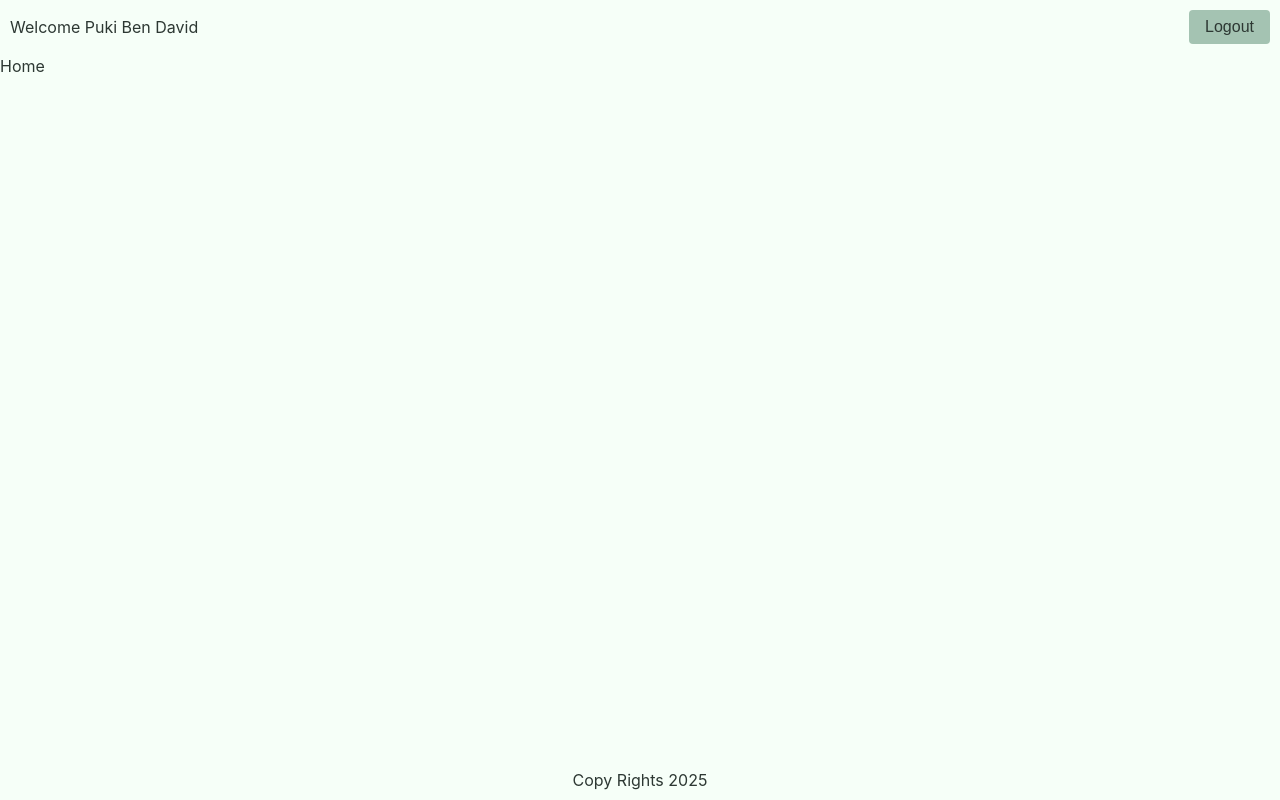
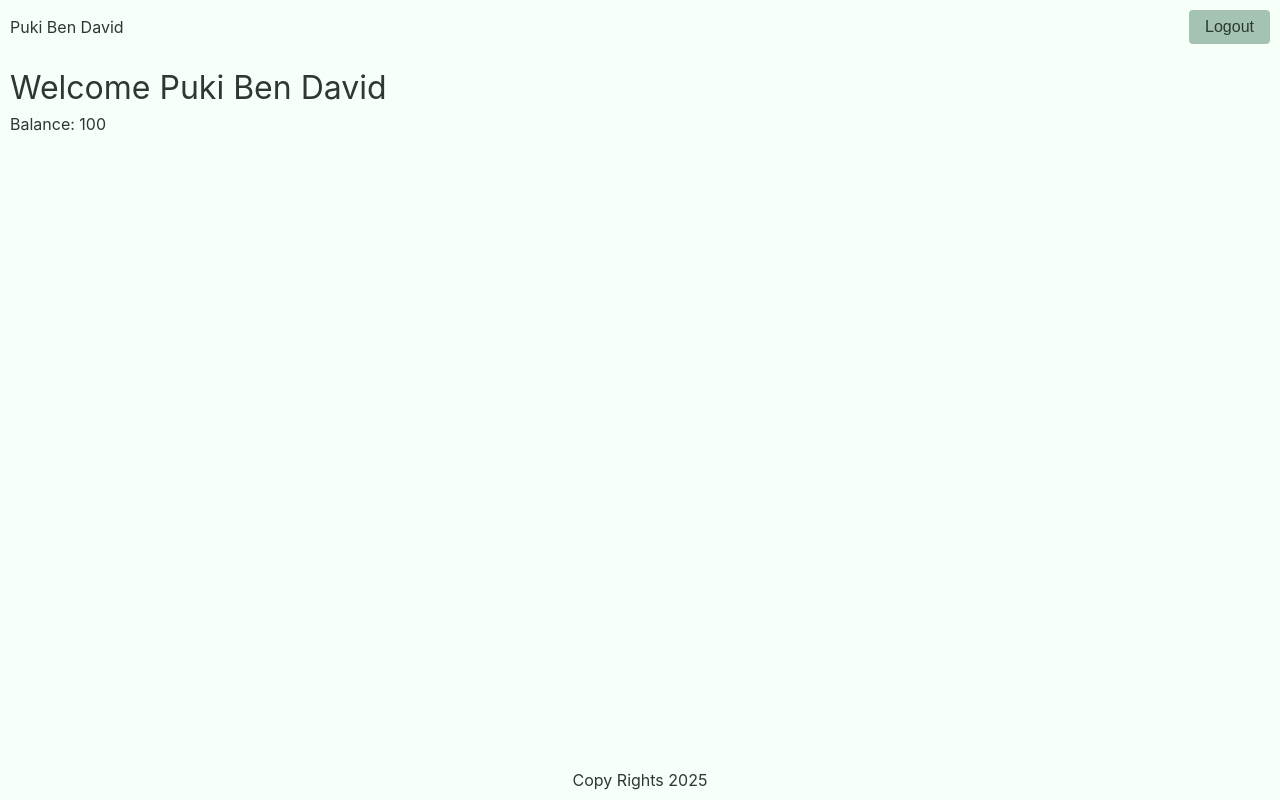
Before and after one commit to irisor/mr-bitcoin, a Vue app: page / in a window 1280 px wide. Built offline with nearby package versions, Linux system fonts and the light colour scheme; the HTML template or start-up script is replaced by a standard one.

Commit message:
Home Page

```diff
--- a/src/assets/base.css
+++ b/src/assets/base.css
@@ -40,6 +40,10 @@
   display: grid;
   grid-template-rows: auto 1fr auto;
   min-height: 100vh;
+
+  > main {
+    padding: 10px;
+  }
 }
 
 /* Base styles */
--- a/src/components/AppHeader.vue
+++ b/src/components/AppHeader.vue
@@ -1,6 +1,6 @@
 <template>
     <header>
-        <p>Welcome {{ user.name }}</p>
+        <p>{{ user.name }}</p>
         <button class="btn btn-secondary" @click="logout">Logout</button>
     </header>
 </template>
@@ -34,19 +34,4 @@ header {
     padding: 10px;
 }
 
-/* h1 {
-    margin: 0;
-} */
-
-/* button {
-    padding: 5px 10px;
-    border: none;
-    background-color: #007bff;
-    color: white;
-    cursor: pointer;
-}
-
-button:hover {
-    background-color: #0056b3;
-} */
 </style>
--- a/src/pages/HomeView.vue
+++ b/src/pages/HomeView.vue
@@ -1,8 +1,30 @@
-<script setup lang="ts">
-</script>
-
 <template>
   <main>
-    Home
+    <h1>Welcome {{ user.name }}</h1>
+    <p>Balance: {{ user.balance }}</p>
+
   </main>
 </template>
+
+<script lang="ts">
+import { defineComponent } from 'vue'
+import { userService } from "@/services/user.service"
+import type { User } from "@/model/user.model"
+
+export default defineComponent({
+    data() {
+        return {
+            user: {} as User
+        };
+    },
+    created() {
+        this.user = userService.getLoggedInUser()
+    },
+    methods: {
+        logout() {
+            // Implement logout functionality here
+            console.log("User logged out")
+        }
+    }
+})
+</script>
```
